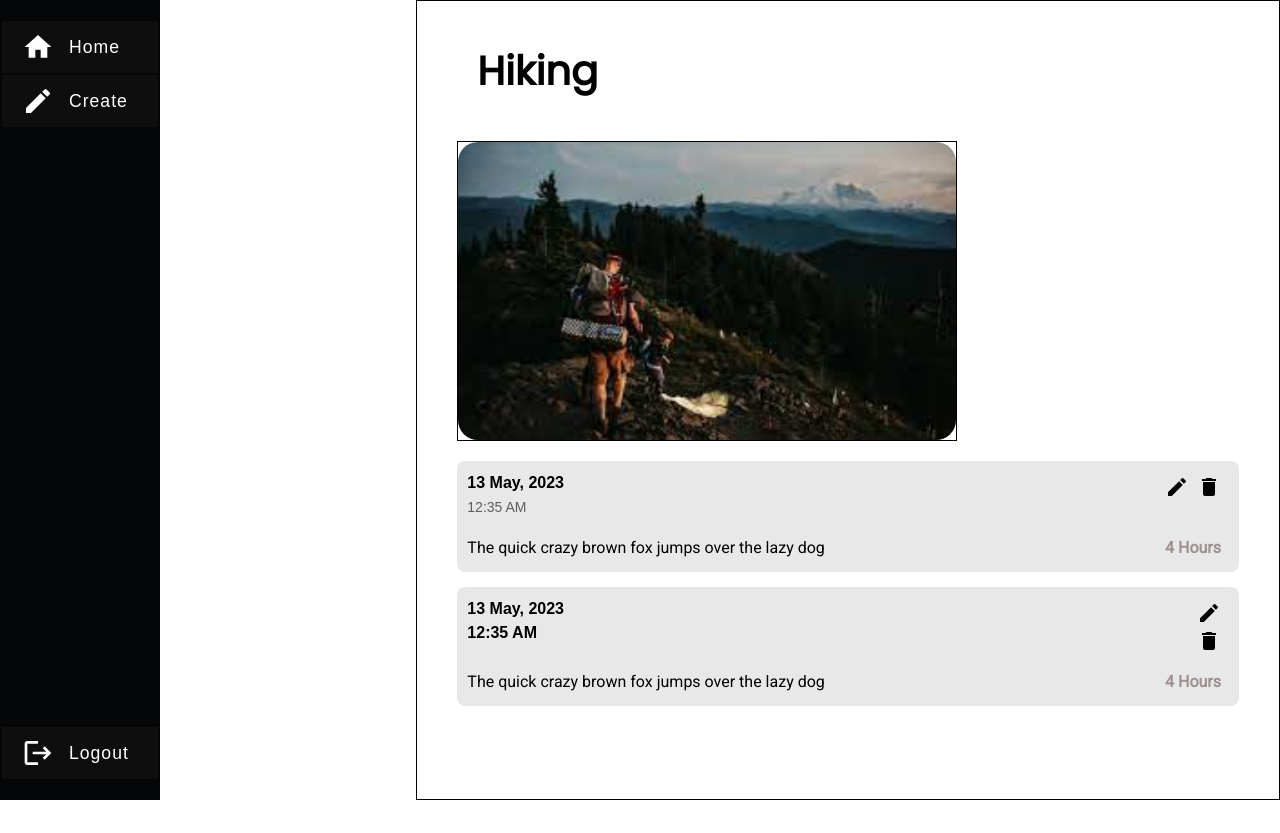
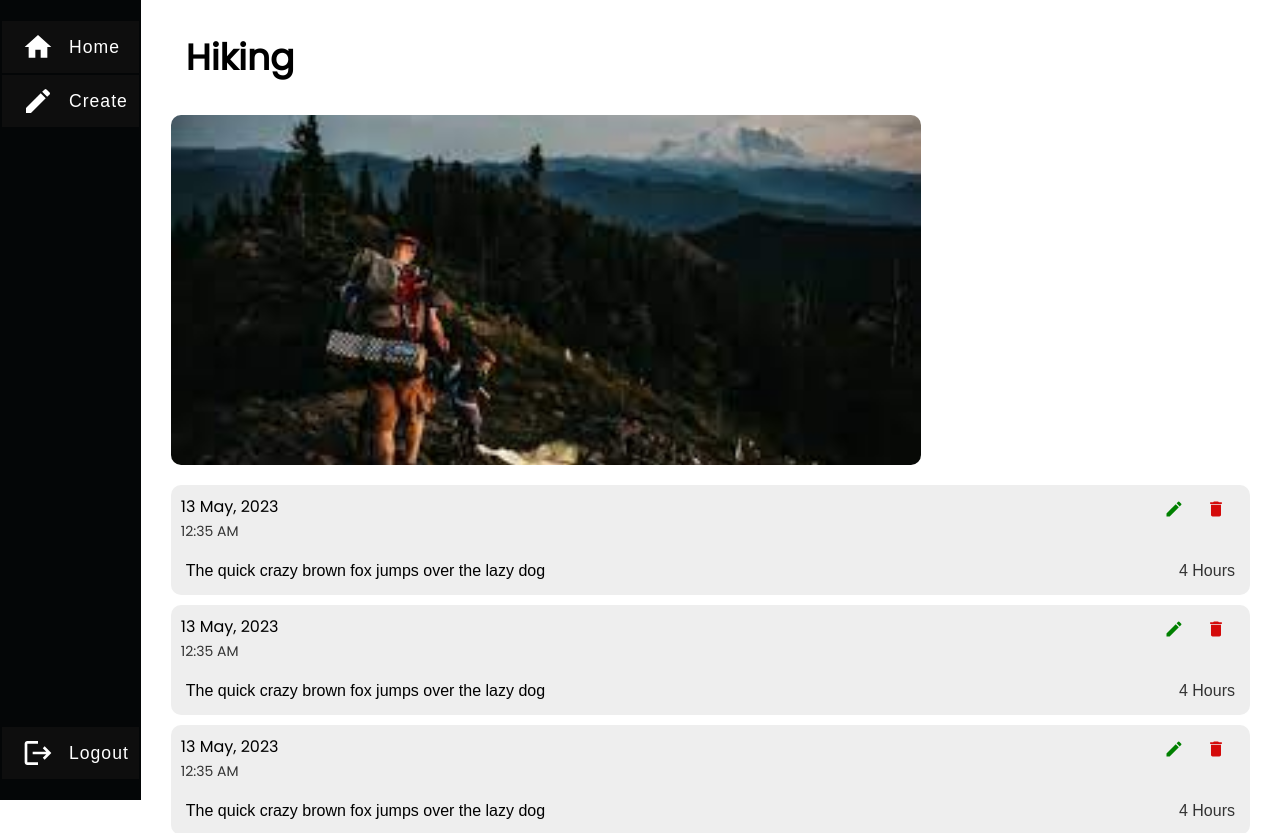
Before and after one commit to Mudabir-NaQvi/Exercise-Tracker-Frontend, a React (Vite) app in the folder vite-project/: page /details in a window 1280 px wide. Shown: the top 833 px of the page. Before the commit the page ends 800 px from the top, so only its background shows below. Built offline with nearby package versions, Linux system fonts and the light colour scheme; no server answers.

Commit message:
Modified the Details folder

```diff
--- a/vite-project/src/Components/Details/CardsDetails.css
+++ b/vite-project/src/Components/Details/CardsDetails.css
@@ -15,53 +15,55 @@ body {
 /* details main container */
 .main__container {
   display: flex;
-  height: fit-content;
+  height: 100vh;
+  flex-wrap: wrap;
   margin-bottom: 20px;
 }
+
 /* details card */
 .details__card {
   flex: 1;
   display: flex;
   flex-direction: column;
-  border:1px solid black;
-  padding:40px;
-  margin-left: 20%;
+  padding: 20px;
+  margin: 10px;
+  height: 100vh;
+  margin-left: 10px;
 }
 
 /* heading card */
-.detail__heading {
+.detail__heading>h1 {
+  margin-bottom: 10px;
+  margin-left: 15px;
+  font-family: poppins-regular;
+  font-size: 36px;
+  color: var(--primary-text-color)
+}
+
+/* image card */
+.detail__image__container {
+  max-width: 750px;
+  height: 350px;
+  margin: 20px 0;
+}
+
+.detail__image__container>img {
+  width: 100%;
+  height: 100%;
+  border-radius: 10px;
   margin-bottom: 20px;
-  margin-left: 20px;
-  font-family: "Poppins", sans-serif;
-  font-size: 20px;
-  font-weight: 400;
-  font-style: normal;
-  color: #000000;
+  object-fit: cover;
 }
-/* image card */
-.detail__image__container{
-  max-width:500px;
-  height:300px;
-  margin:20px 0;
-  border:1px solid black;
-}
-.detail__image__container > img {
-  width: 100%;
-  height:100%;
-  border-radius: 20px;
-  margin-bottom: 20px;
-  object-fit:cover;
-}
+
 /* details container */
 .details__container {
-  background: #e8e8e8;
-  max-width:900px;
+  background: var(--bg-light);
+  max-width: 1200px;
   height: auto;
-  margin-bottom: 15px;
-  border-radius: 8px;
-  width: 100%;
+  margin-bottom: 10px;
+  border-radius: 10px;
+}
 
-}
 /* details up card */
 .detail__up__container {
   display: flex;
@@ -71,37 +73,103 @@ body {
   margin-left: 10px;
   margin-right: 18px;
 }
+
 /* In details up left details */
-.left__detail > p {
+.left__detail>p {
+  font-family: poppins-regular;
   margin-bottom: 8px;
-  font-style: normal;
-  font-weight: bold;
   line-height: 16px;
 }
+
 /* time in details */
 #left__time__detail {
+  font-family: poppins-regular;
   font-size: 14px;
-  color: #5f5f5f;
+  color: var(--secondary-text-color);
   font-weight: normal;
 }
+
 /* In details UP right details icons */
 .right__detail {
   display: flex;
-  gap: 8px;
+  gap: 10px;
+  cursor: pointer;
 }
+
+/* edit icon */
+.edit__icon {
+  color: green;
+}
+
+/* delete icon */
+.delete__icon {
+  color: rgb(212, 11, 11);
+}
+
 /* detail down container  */
 .detail__down__container {
   display: flex;
   justify-content: space-between;
-  font-family: "Roboto", sans-serif;
   margin: 15px;
-  margin-left: 10px;
-  margin-right: 18px;
-  font-style: normal;
+}
+/* p tag in details down container */
+.detail__down__container > p{
   font-size: 16px;
+  font-family: poppins-regular;
+  color: var(--primary-text-color);
 }
 /*In detail down container duration detail  */
 .duration__detail {
-  font-weight: bold;
-  color: #9e9090;
+  color: var(--secondary-text-color);
+  text-align: center;
 }
+
+/* media query */
+/* width 768 */
+@media (max-width: 768px) {
+  .main__container {
+    flex-direction: row;
+    height: 100vh;
+  }
+
+  .details__card {
+    margin: 10px;
+    max-width: 100%;
+    height: fit-content;
+    padding: 10px;
+
+  }
+
+  .detail__heading {
+    font-size: 16px;
+    margin-bottom: 2px;
+  }
+
+  .detail__image__container {
+    width: 100%;
+    height: fit-content;
+  }
+
+  .details__container {
+    font-size: 12px;
+  }
+
+  .right__detail {
+    font-size: 10px;
+  }
+
+  .detail__down__container {
+    font-size: 12px;
+  }
+}
+
+/* width 1280px */
+@media (max-width: 1280px) {
+  .main__container {
+    flex-direction: row;
+  }
+
+  .details__card {
+    height: fit-content;
+  }
+}
--- a/vite-project/src/Components/Details/CardsDetails.jsx
+++ b/vite-project/src/Components/Details/CardsDetails.jsx
@@ -9,7 +9,9 @@ const CardsDetails = () => {
     <div>
       <div className="main__container">
 
-        <Sidebar />
+          <div className="sidebar__container">
+          <Sidebar />
+          </div>
 
         <div className="details__card">
           {/* heading */}
@@ -33,10 +35,10 @@ const CardsDetails = () => {
               </div>
               <div className="right__detail">
                 <div className="edit__icon">
-                  <EditIcon />
+                  <EditIcon style={{width:"32", fontSize:"20px"}}/>
                 </div>
                 <div className="delete__icon">
-                  <DeleteIcon />
+                  <DeleteIcon style={{width:"32", fontSize:"20px"}}/>
                 </div>
               </div>
             </div>
@@ -54,14 +56,64 @@ const CardsDetails = () => {
             <div className="detail__up__container">
               <div className="left__detail">
                 <p>13 May, 2023</p>
-                <p id="left__time__details">12:35 AM</p>
+                <p id="left__time__detail">12:35 AM</p>
               </div>
-              <div className="right__details">
+              <div className="right__detail">
                 <div className="edit__icon">
-                  <EditIcon />
+                  <EditIcon style={{width:"32", fontSize:"20px"}}/>
                 </div>
                 <div className="delete__icon">
-                  <DeleteIcon />
+                  <DeleteIcon style={{width:"32", fontSize:"20px"}}/>
+                </div>
+              </div>
+            </div>
+            <div className="detail__down__container">
+              <div className="description__detail">
+                <p>The quick crazy brown fox jumps over the lazy dog</p>
+              </div>
+              <div className="duration__detail">
+                <p>4 Hours</p>
+              </div>
+            </div>
+          </div>
+          {/* 3rd card */}
+          <div className="details__container">
+            <div className="detail__up__container">
+              <div className="left__detail">
+                <p>13 May, 2023</p>
+                <p id="left__time__detail">12:35 AM</p>
+              </div>
+              <div className="right__detail">
+                <div className="edit__icon">
+                  <EditIcon style={{width:"32", fontSize:"20px"}}/>
+                </div>
+                <div className="delete__icon">
+                  <DeleteIcon style={{width:"32", fontSize:"20px"}}/>
+                </div>
+              </div>
+            </div>
+            <div className="detail__down__container">
+              <div className="description__detail">
+                <p>The quick crazy brown fox jumps over the lazy dog</p>
+              </div>
+              <div className="duration__detail">
+                <p>4 Hours</p>
+              </div>
+            </div>
+          </div>
+          {/* 4th card */}
+          <div className="details__container">
+            <div className="detail__up__container">
+              <div className="left__detail">
+                <p>13 May, 2023</p>
+                <p id="left__time__detail">12:35 AM</p>
+              </div>
+              <div className="right__detail">
+                <div className="edit__icon">
+                  <EditIcon style={{width:"32", fontSize:"20px"}}/>
+                </div>
+                <div className="delete__icon">
+                  <DeleteIcon style={{width:"32", fontSize:"20px"}}/>
                 </div>
               </div>
             </div>
```
